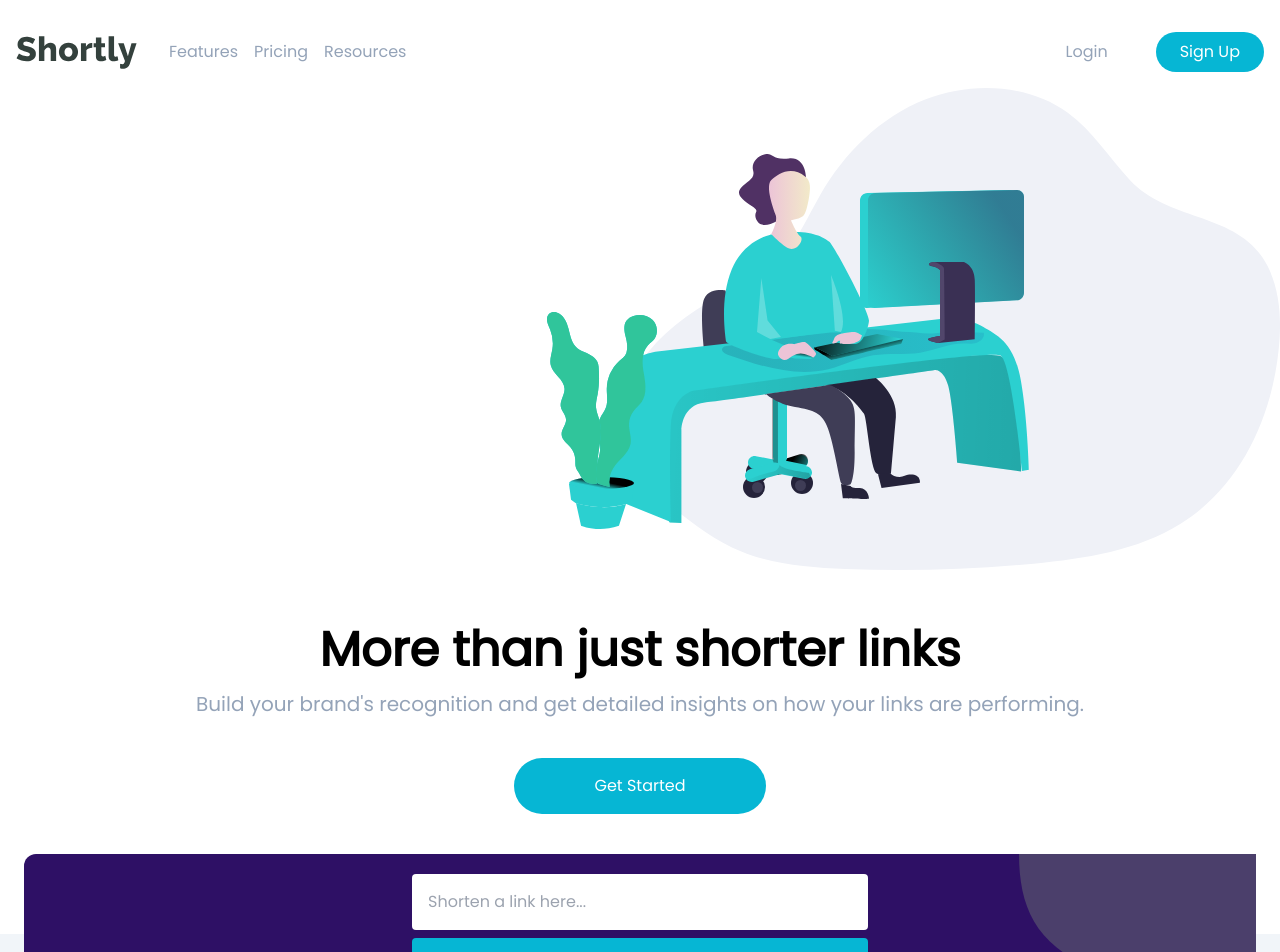
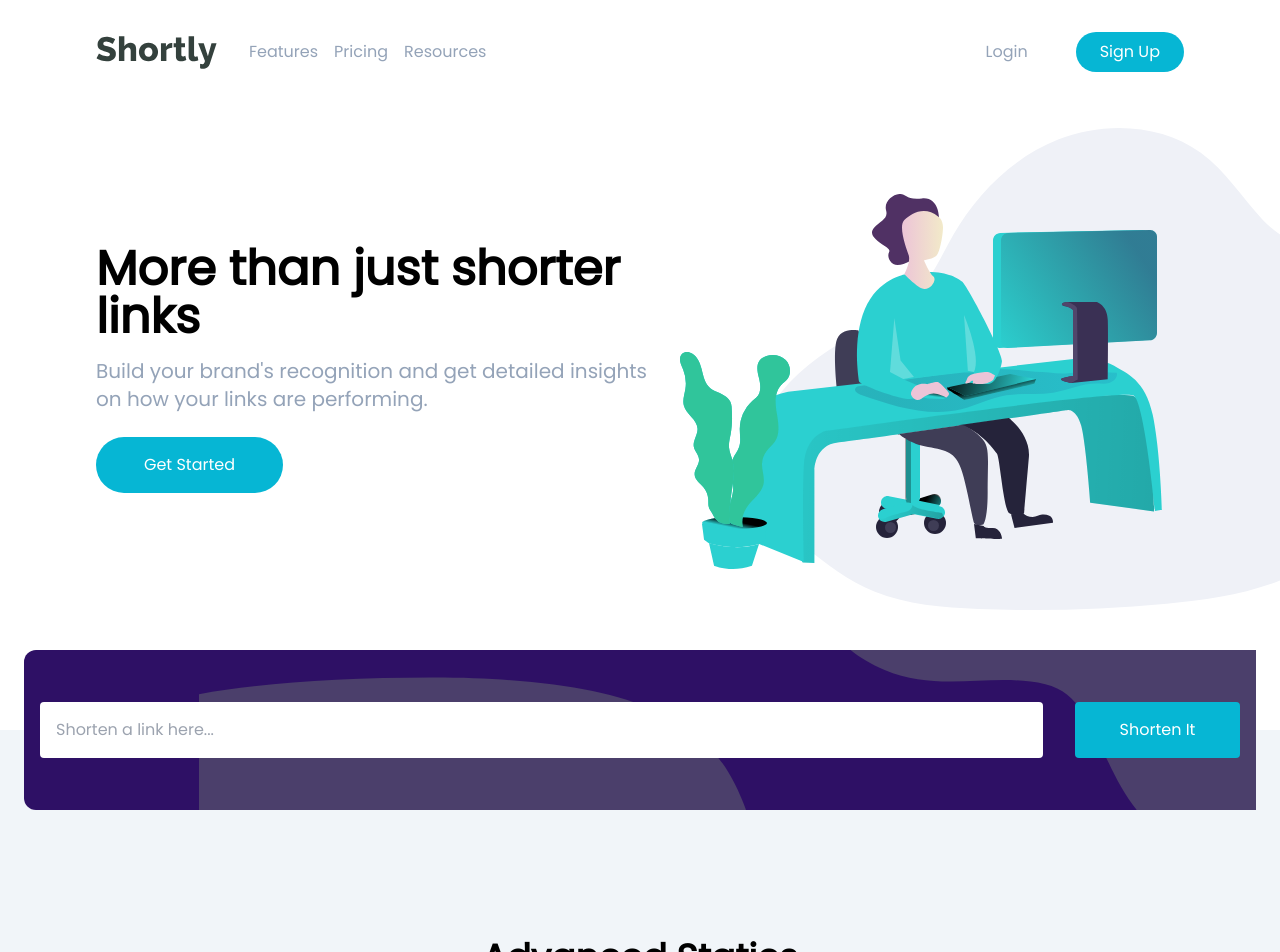
Before and after one commit to JulianOviedo/url-shortly, a React (Vite) app: page / in a window 1280 px wide. Shown: the top 952 px of the page. Built offline with nearby package versions, Linux system fonts and the light colour scheme.

Commit message:
more styles medium size screen

```diff
--- a/src/App.tsx
+++ b/src/App.tsx
@@ -50,32 +50,36 @@ function App () {
 
       <main className='relative z-20'>
 
-        <figure className='relative -z-10 flex justify-end'>
-          <IlustrationWorking />
-        </figure>
+        <section className='md:flex md:flex-row-reverse md:justify-between md:items-center md:mt-10 lg:pl-20'>
+          <figure className='relative -z-10 flex justify-end md:w-[50%]'>
+            <IlustrationWorking />
+          </figure>
 
-        <div className='p-4 mt-10 flex flex-col'>
-          <h1 className='font-bold text-5xl text-center'>More than just shorter links</h1>
-          <p className='text-center text-xl mt-4 text-slate-400'>Build your brand's recognition and get detailed insights on how your links are performing. </p>
-        </div>
-
-        <div className='flex justify-center'>
-          <button onClick={handleGetStarted} className='bg-cyan-500 text-white p-4 px-20 rounded-full mt-6 cursor-pointer active:bg-cyan-200'>Get Started</button>
-        </div>
+          <div className='p-4 mt-10 flex flex-col items-center md:items-start md:text-start md:w-[50%] md:mt-0'>
+            <h1 className='font-bold text-5xl'>More than just shorter links</h1>
+            <p className='text-xl mt-4 text-slate-400'>Build your brand's recognition and get detailed insights on how your links are performing. </p>
+            <button onClick={handleGetStarted} className='bg-cyan-500 text-white p-4 px-12 rounded-full mt-6 cursor-pointer active:bg-cyan-200'>Get Started</button>
+          </div>
+        </section>
 
         <section className='relative flex flex-col justify-center items-center p-4 mt-10 bg-violet-950 rounded-xl mx-6 h-40 gap-4'>
-          <img className='absolute top-0 right-0' src='/icons/bg-shorten-mobile.svg' alt='stain' />
-          <div className='z-10'>
-            <input ref={inputRef} className='rounded p-4 w-full mb-2' type='text' placeholder='Shorten a link here...' />
-            <button onClick={handleShortenLink} className=' bg-cyan-500 text-white p-4 w-full rounded cursor-pointer hover:bg-cyan-200'>{isLoading ? 'Shorting...' : 'Shorten It'}</button>
-            {error.length > 0 && <p className='text-red-500 text-center'>{error}</p>}
+
+          <img className='absolute top-0 right-0 md:hidden' src='/icons/bg-shorten-mobile.svg' alt='stain' />
+          <img className='absolute top-0 right-0 h-full hidden md:flex' src='/icons/bg-shorten-desktop.svg' alt='stain' />
+
+          <div className='z-10 md:w-full md:flex md:flex-row md:gap-8 md:items-center'>
+            <input ref={inputRef} className='rounded p-4 w-full mb-2 md:mb-0' type='text' placeholder='Shorten a link here...' />
+            <button onClick={handleShortenLink} className=' bg-cyan-500 text-white p-4 w-full md:w-48 rounded cursor-pointer hover:bg-cyan-200'>{isLoading ? 'Shorting...' : 'Shorten It'}</button>
+            {error.length > 0 && <p className='text-red-500 text-center z-20 md:hidden'>{error}</p>}
           </div>
+          {error.length > 0 && <p className='text-red-500 text-center z-20 hidden md:flex'>{error}</p>}
         </section>
+
         <section className='bg-slate-100 -mt-20 relative -z-20 pt-20 pb-16'>
           {(shortUrls.length > 0) &&
             <ShortUrlModal responseApi={shortUrls} />}
 
-          <section className='my-20'>
+          <section className='my-20 md:mx-44 md:my-32'>
             <h1 className='font-black text-4xl text-center'>Advanced Statics</h1>
             <p className='text-center text-xl mt-4 text-slate-400'>Track how your links are performing across the web with our advanced statistics dashboard</p>
           </section>
--- a/src/components/Header.tsx
+++ b/src/components/Header.tsx
@@ -3,7 +3,7 @@ import { Logo } from './Icons'
 
 export const Header = () => {
   return (
-    <header>
+    <header className='lg:px-20'>
       <div className='flex flex-row justify-between items-center p-4 mt-4 md:hidden'>
         <Logo color='#34413D' />
         <BurgerMenu />
--- a/src/components/ShortUrlModal.tsx
+++ b/src/components/ShortUrlModal.tsx
@@ -40,7 +40,7 @@ export const ShortUrlModal = ({ responseApi }: ShortUrlModalProps) => {
           }
 
           return (
-            <div key={shortUrls.code} className='flex flex-col bg-slate-300 m-4 rounded p-2 overflow-scroll gap-2 justify-center items-center text-center z-10'>
+            <div key={shortUrls.code} className='flex flex-col bg-slate-300 m-4 rounded p-2 md:m-6 overflow-scroll gap-2 justify-center items-center text-center z-10'>
               <span>
                 {shortUrls.original_link.length > 30
                   ? `${shortUrls.original_link.slice(0, 30)}...`
```
